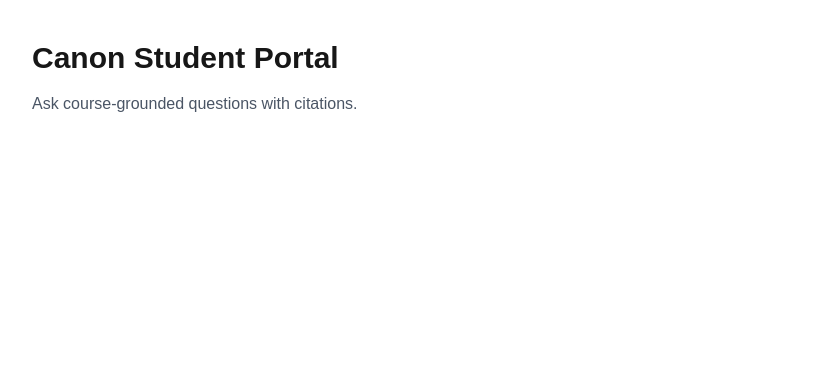
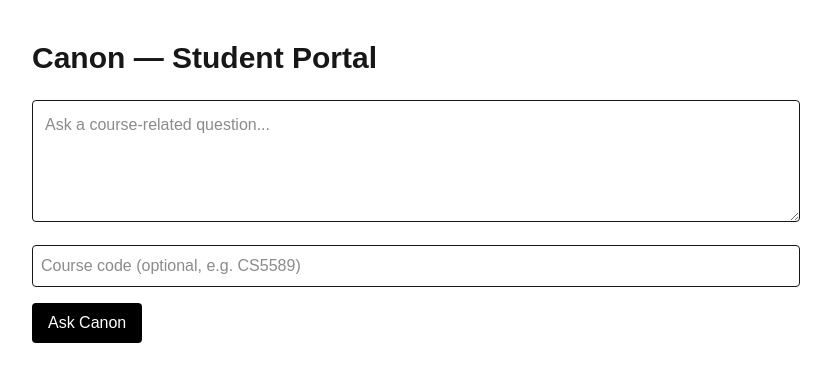
Before and after one commit to felixkwasisarpong/Ai-tutor, a Next.js app in the folder ui/: page /student in a window 1280 px wide. Shown: the top 382 px of the page, without its empty margins (224-1055 px from the left). Built offline with nearby package versions, Linux system fonts and the light colour scheme.

Commit message:
feat(ui): student ask flow with citations and confidence

```diff
--- a/ui/app/student/page.tsx
+++ b/ui/app/student/page.tsx
@@ -1,10 +1,40 @@
+"use client";
+
+import { useState } from "react";
+import { askQuestion } from "@/src/lib/api";
+import { AskForm } from "@/src/components/AskForm";
+import { AnswerCard } from "@/src/components/AnswerCard";
+import { AskResponse } from "@/src/lib/types";
+
 export default function StudentPage() {
+  const [result, setResult] = useState<AskResponse | null>(null);
+  const [loading, setLoading] = useState(false);
+  const [error, setError] = useState<string | null>(null);
+
+  async function handleAsk(question: string, courseCode?: string) {
+    setLoading(true);
+    setError(null);
+    setResult(null);
+
+    try {
+      const res = await askQuestion(question, courseCode);
+      setResult(res);
+    } catch {
+      setError("Unable to get an answer.");
+    } finally {
+      setLoading(false);
+    }
+  }
+
   return (
     <main className="max-w-3xl mx-auto py-10">
-      <h1 className="text-3xl font-bold">Canon Student Portal</h1>
-      <p className="mt-4 text-gray-600">
-        Ask course-grounded questions with citations.
-      </p>
+      <h1 className="text-3xl font-bold mb-6">Canon — Student Portal</h1>
+
+      <AskForm onSubmit={handleAsk} />
+
+      {loading && <p className="mt-4">Thinking…</p>}
+      {error && <p className="mt-4 text-red-600">{error}</p>}
+      {result && <AnswerCard result={result} />}
     </main>
   );
 }
--- a/ui/src/app/student/page.tsx
+++ b/ui/src/app/student/page.tsx
@@ -1,10 +1,43 @@
+// src/app/student/page.tsx
+"use client";
+
+import { useState } from "react";
+import { askQuestion } from "@/lib/api";
+import { AskForm } from "@/components/AskForm";
+import { AnswerCard } from "@/components/AnswerCard";
+import { AskResponse } from "@/lib/types";
+
 export default function StudentPage() {
+  const [result, setResult] = useState<AskResponse | null>(null);
+  const [loading, setLoading] = useState(false);
+  const [error, setError] = useState<string | null>(null);
+
+  async function handleAsk(question: string, courseCode?: string) {
+    setLoading(true);
+    setError(null);
+    setResult(null);
+
+    try {
+      const res = await askQuestion(question, courseCode);
+      setResult(res);
+    } catch {
+      setError("Unable to get an answer.");
+    } finally {
+      setLoading(false);
+    }
+  }
+
   return (
     <main className="max-w-3xl mx-auto py-10">
-      <h1 className="text-3xl font-bold">Canon Student Portal</h1>
-      <p className="mt-4 text-gray-600">
-        Ask course-grounded questions with citations.
-      </p>
+      <h1 className="text-3xl font-bold mb-6">
+        Canon — Student Portal
+      </h1>
+
+      <AskForm onSubmit={handleAsk} />
+
+      {loading && <p className="mt-4">Thinking…</p>}
+      {error && <p className="mt-4 text-red-600">{error}</p>}
+      {result && <AnswerCard result={result} />}
     </main>
   );
 }
--- /dev/null
+++ b/ui/src/components/AnswerCard.tsx
@@ -0,0 +1,32 @@
+import { AskResponse } from "@/lib/types";
+
+export function AnswerCard({ result }: { result: AskResponse }) {
+  return (
+    <div className="mt-6 border rounded p-4 bg-white">
+      <p className="text-lg">{result.answer}</p>
+
+      <div className="mt-4 text-sm text-gray-600">
+        Confidence: <b>{result.confidence}</b>
+      </div>
+
+      {result.citations.length > 0 && (
+        <div className="mt-4">
+          <h4 className="font-semibold">Citations</h4>
+          <ul className="list-disc list-inside text-sm">
+            {result.citations.map((c, i) => (
+              <li key={i}>
+                {c.document} (chunk {c.chunk})
+              </li>
+            ))}
+          </ul>
+        </div>
+      )}
+
+      {result.follow_up && (
+        <div className="mt-4 italic text-orange-600">
+          Suggested follow-up: clarify or narrow the question.
+        </div>
+      )}
+    </div>
+  );
+}
--- /dev/null
+++ b/ui/src/components/AskForm.tsx
@@ -0,0 +1,46 @@
+
+"use client";
+
+import { useState } from "react";
+
+export function AskForm({
+  onSubmit,
+}: {
+  onSubmit: (q: string, c?: string) => void;
+}) {
+  const [question, setQuestion] = useState("");
+  const [courseCode, setCourseCode] = useState("");
+
+  return (
+    <form
+      className="space-y-4"
+      onSubmit={(e) => {
+        e.preventDefault();
+        onSubmit(question, courseCode);
+      }}
+    >
+      <textarea
+        className="w-full border rounded p-3"
+        rows={4}
+        placeholder="Ask a course-related question..."
+        value={question}
+        onChange={(e) => setQuestion(e.target.value)}
+        required
+      />
+
+      <input
+        className="w-full border rounded p-2"
+        placeholder="Course code (optional, e.g. CS5589)"
+        value={courseCode}
+        onChange={(e) => setCourseCode(e.target.value)}
+      />
+
+      <button
+        className="bg-black text-white px-4 py-2 rounded"
+        type="submit"
+      >
+        Ask Canon
+      </button>
+    </form>
+  );
+}
--- /dev/null
+++ b/ui/src/lib/api.ts
@@ -0,0 +1,21 @@
+export async function askQuestion(
+  question: string,
+  courseCode?: string
+) {
+  const res = await fetch("http://localhost:8000/ask", {
+    method: "POST",
+    headers: {
+      "Content-Type": "application/json",
+    },
+    body: JSON.stringify({
+      question,
+      course_code: courseCode || null,
+    }),
+  });
+
+  if (!res.ok) {
+    throw new Error("Failed to get answer");
+  }
+
+  return res.json();
+}
--- /dev/null
+++ b/ui/src/lib/types.ts
@@ -0,0 +1,14 @@
+
+export type Citation = {
+  document: string;
+  chunk: number | null;
+  ref?: string | null;
+};
+
+export type AskResponse = {
+  answer: string;
+  source: string;
+  confidence: "high" | "medium" | "low" | "none";
+  citations: Citation[];
+  follow_up?: string | null;
+};
```
